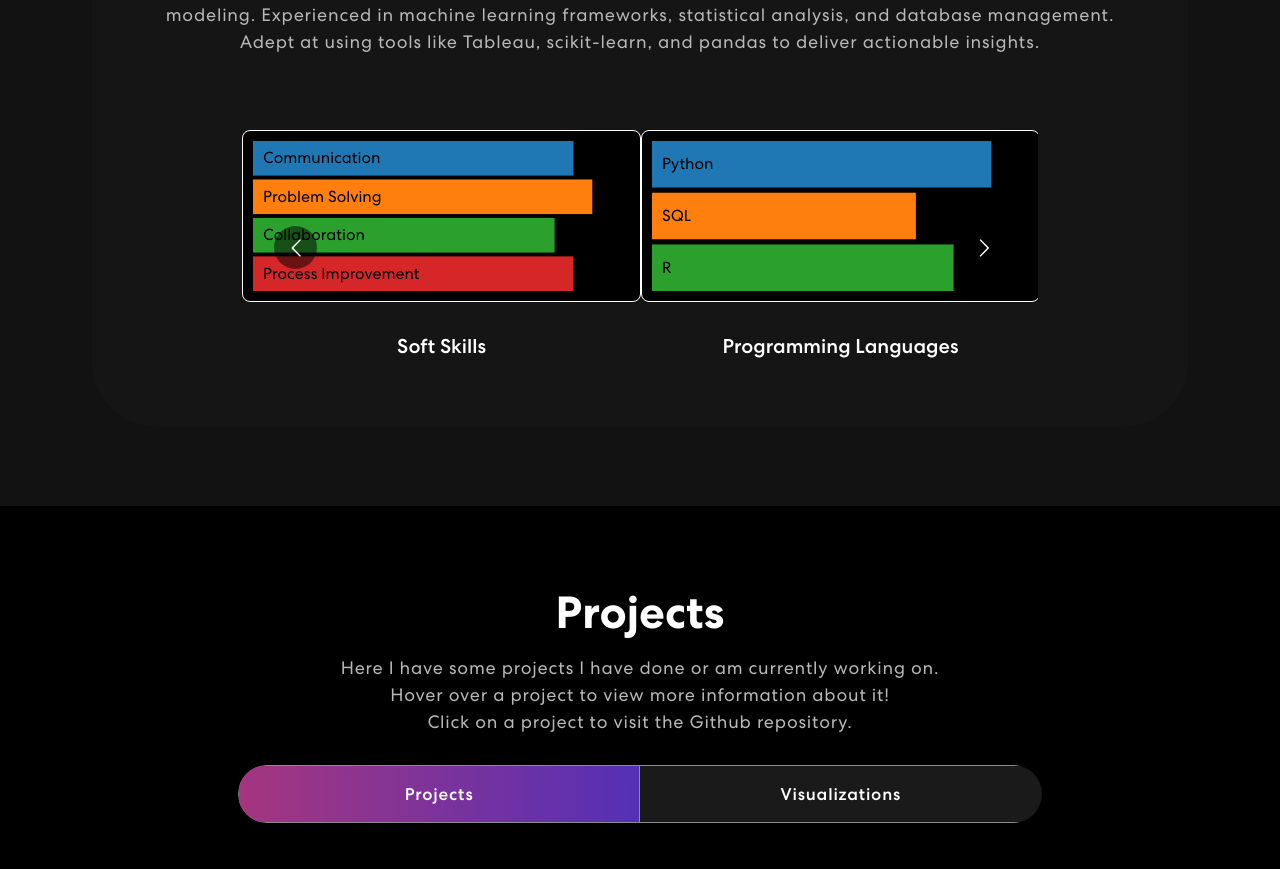
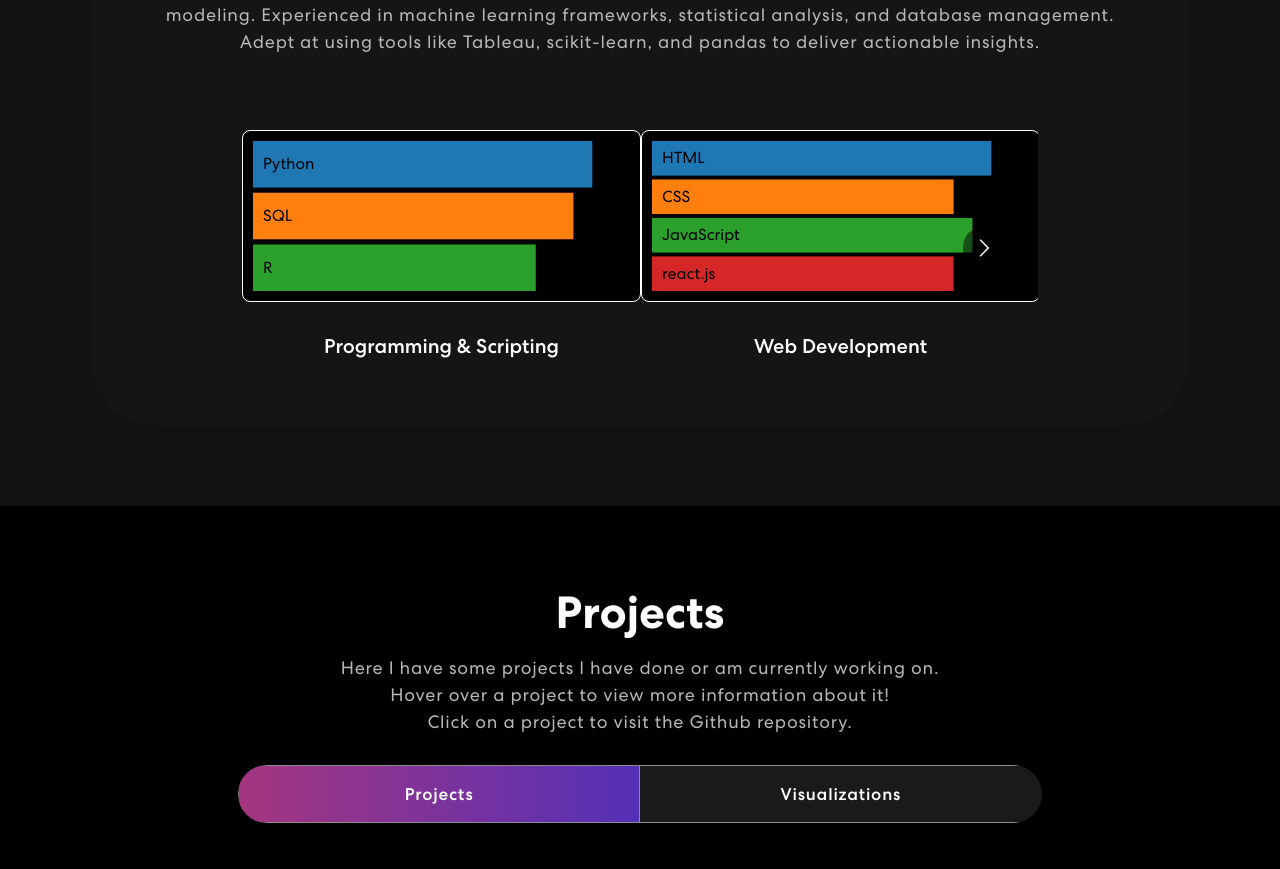
Before and after one commit to Bryan-Tal/react-portfolio, a React (Create React App) app: page / in a window 1280 px wide. Shown: the part 1625-2494 px from the top of the page. Built offline with nearby package versions, Linux system fonts and the light colour scheme.

Commit message:
modify skills bar chart

```diff
--- a/src/components/Skills.jsx
+++ b/src/components/Skills.jsx
@@ -25,20 +25,15 @@ export const Skills = () => {
           items: 1
         }
       };
-      var barSoftSkills = [
-        {name: "Communication", value: 85},
-        {name: "Problem Solving", value: 90},
-        {name: "Collaboration", value: 80},
-        {name: "Process Improvement", value: 85}
-      ];
-      var barDataLanguages = [
+
+      var programmingScripting = [
         {name: "Python", value: 90},
-        {name: "SQL", value: 70},
-        {name: "R",value: 80},
+        {name: "SQL", value: 85},
+        {name: "R",value: 75},
       ];
       var barWebDev = [
         {name: "HTML", value: 90},
-        {name: "CSS", value: 75},
+        {name: "CSS", value: 80},
         {name: "JavaScript",value: 85},
         {name: "react.js", value: 80},
 
@@ -47,12 +42,14 @@ export const Skills = () => {
         {name: "Pandas", value: 90},
         {name: "Statsmodels", value: 85},
         {name: "Scikit-learn", value: 90},
-        {name: "Scipy", value: 80},
+        {name: "SciPy", value: 80},
       ];
       var barDataVizTools = [
+        {name: "Tableau", value: 85},
         {name: "Seaborn", value: 80},
         {name: "Matplotlib", value: 85},
-        {name: "d3.js", value: 70}
+        {name: "d3.js", value: 70},
+        {name: "Microsoft Excel", value: 80}
       ];
 
 
@@ -72,27 +69,24 @@ export const Skills = () => {
                         </div>}
                       </TrackVisibility>
 
-                        <Carousel responsive={responsive} infinite={true} className='skill-slider'>
+                        <Carousel responsive={responsive} infinite={false} className='skill-slider'>
                           <div className='item'>
-                            <UseCreateBarChart data={barSoftSkills}/>
-                            <h5>Soft Skills</h5>
-                          </div>
-                          <div className='item'>
-                            <UseCreateBarChart data={barDataLanguages}/>
-                            <h5>Programming Languages</h5>
+                            <UseCreateBarChart data={programmingScripting}/>
+                            <h5>Programming & Scripting</h5>
                           </div>
                           <div className='item'>
                             <UseCreateBarChart data={barWebDev}/>
                             <h5>Web Development</h5>
                           </div>
                           <div className='item'>
+                            <UseCreateBarChart data={barDataVizTools}/>
+                            <h5>Data Visualization & Reporting</h5>
+                          </div>
+                          <div className='item'>
                             <UseCreateBarChart data={barPythonPackages}/>
                             <h5>Python Packages</h5>
                           </div>
-                          <div className='item'>
-                            <UseCreateBarChart data={barDataVizTools}/>
-                            <h5>Data Visualization Tools</h5>
-                          </div>
+
                         </Carousel>
                     </div>
                     </Col>
```
Also changed, not shown: 1 other file (tests, documents, lock files or other folders).
